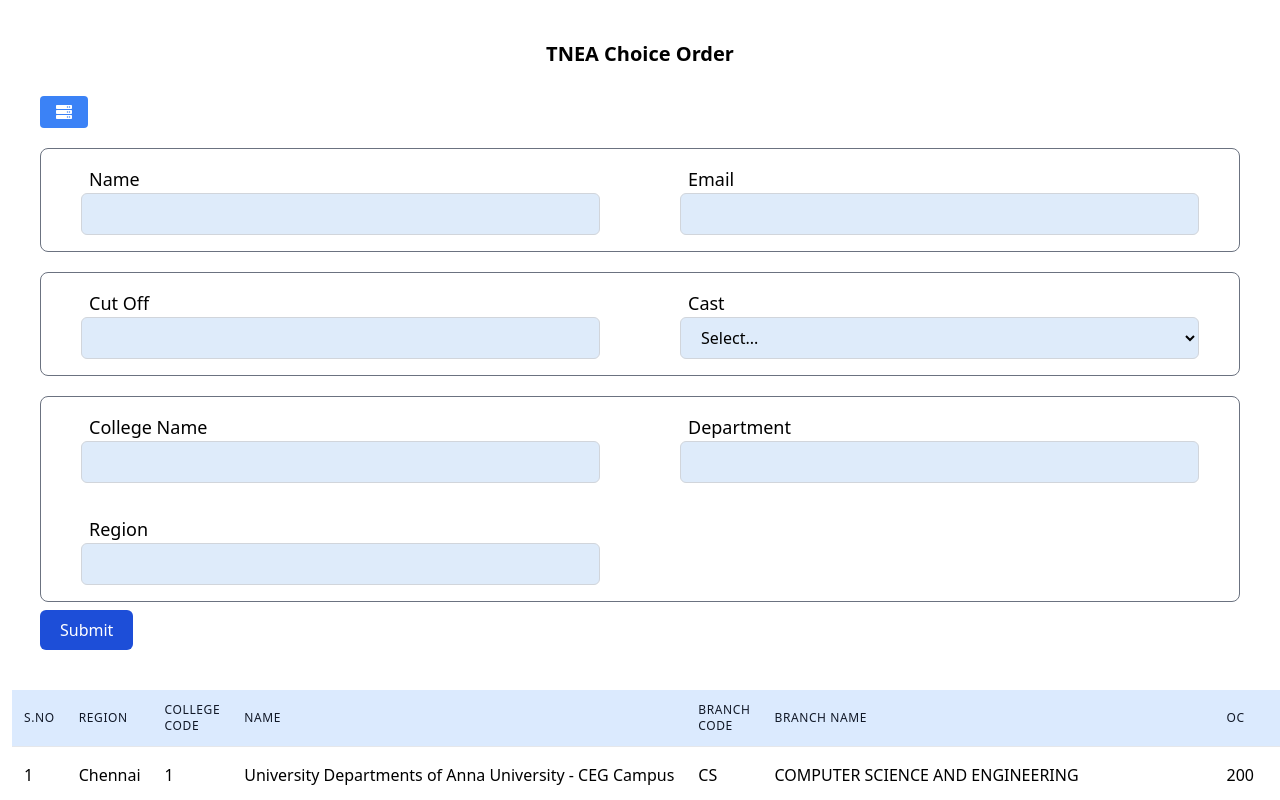
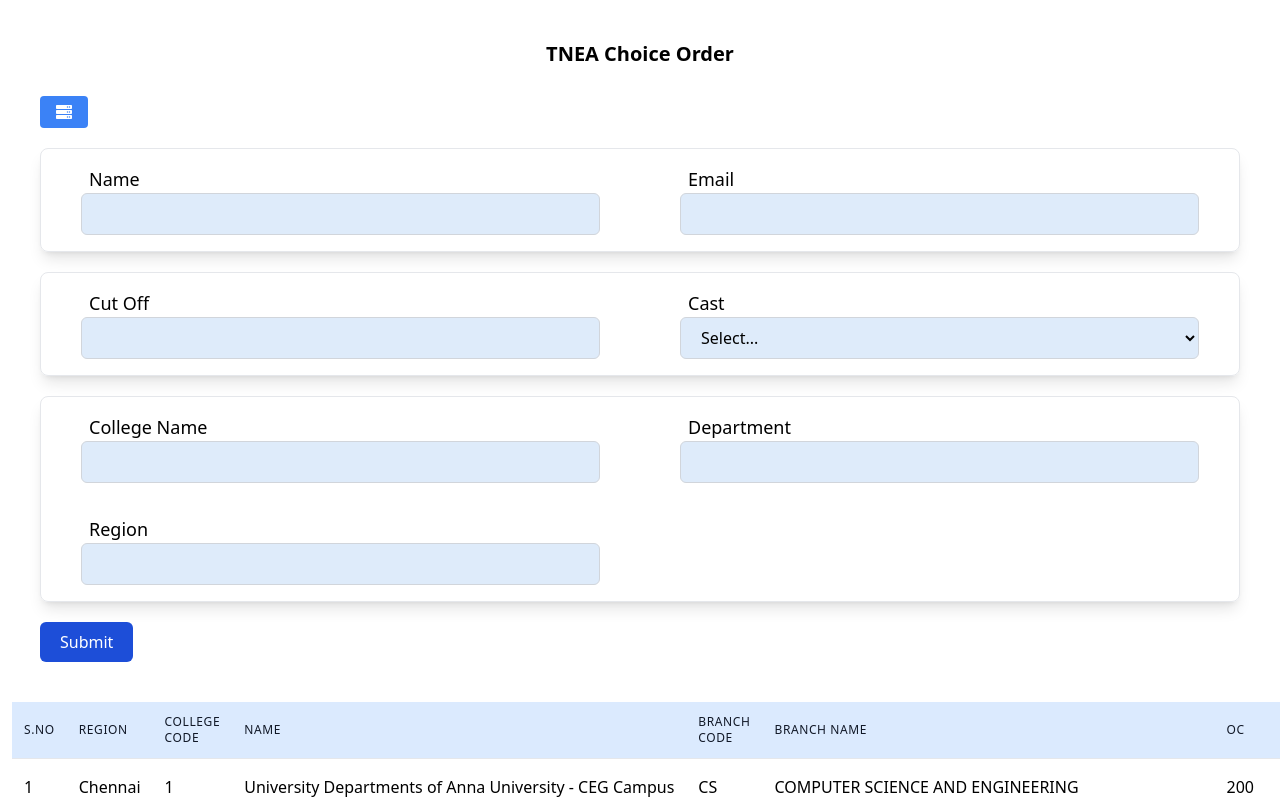
Before and after one commit to Mukunthan-A-R/CCE, a React (Vite) app: page / in a window 1280 px wide. Shown: the top 800 px of the page. Built offline with nearby package versions, Linux system fonts and the light colour scheme.

Commit message:
Improving UI

```diff
--- a/src/components/InputFilter.jsx
+++ b/src/components/InputFilter.jsx
@@ -103,7 +103,7 @@
           <FaServer />
         </div>
       </Link>
-      <div className="md:flex border border-gray-500 mx-10 rounded-lg my-5">
+      <div className="md:flex border border-gray-200 mx-10 rounded-lg my-5 shadow-lg">
         <InputComponent
           // Name
           sendData={handleDataName}
@@ -119,7 +119,7 @@
           styles="w-full md:w-1/2 px-10 my-4"
         ></InputComponent>
       </div>
-      <div className="md:flex border border-gray-500 mx-10 rounded-lg my-5">
+      <div className="md:flex border border-gray-200 mx-10 rounded-lg my-5 shadow-lg">
         <InputComponent
           //CutOff data
           sendData={handleDataCutOff}
@@ -135,7 +135,7 @@
           styles="w-full md:w-1/2 px-10 my-4"
         ></InputComponentCast>
       </div>
-      <div className="border border-gray-500 rounded-lg mx-10">
+      <div className="border border-gray-200 rounded-lg mx-10 shadow-lg">
         <div className="md:flex">
           <InputComponent
             // ClgName
@@ -165,7 +165,7 @@
 
       <ButtonComponent
         handleClick={handleSubmit}
-        styles="mb-10 text-white bg-blue-700 px-5 py-2 mx-5 sm:mx-10 my-2 rounded-md"
+        styles="mb-10 text-white bg-blue-700 px-5 py-2 mx-5 sm:mx-10 my-5 rounded-md"
       >
         Submit
       </ButtonComponent>
```
